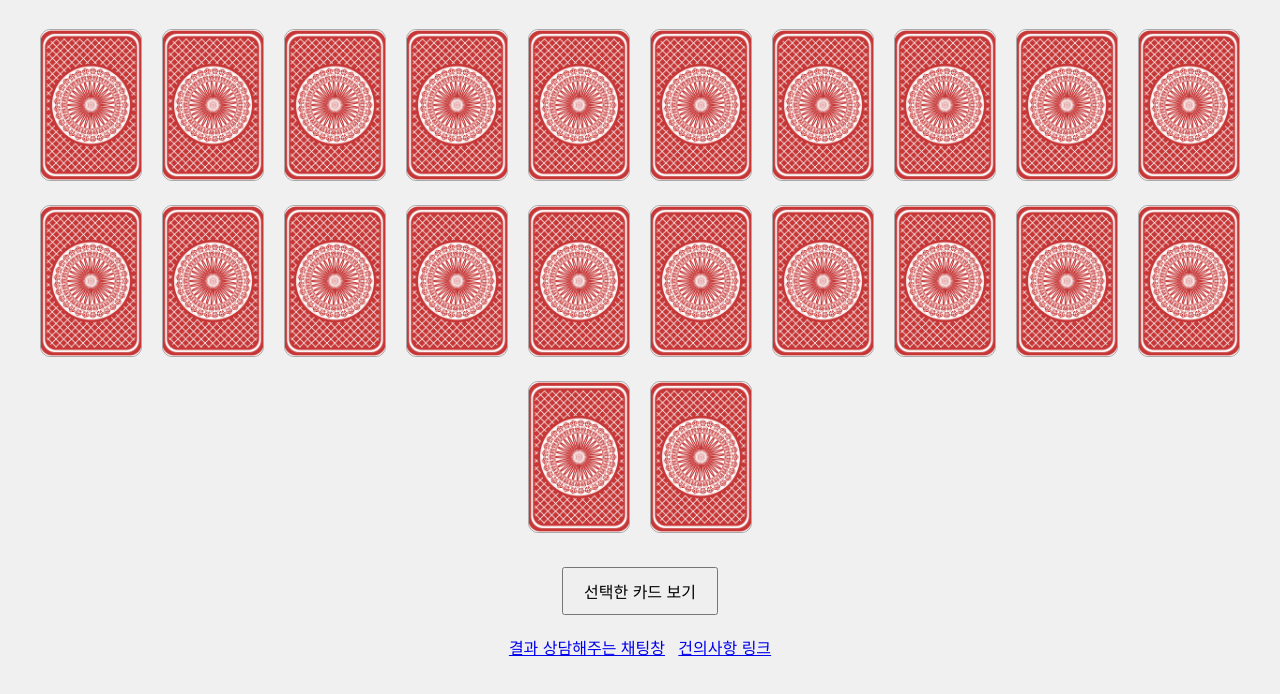
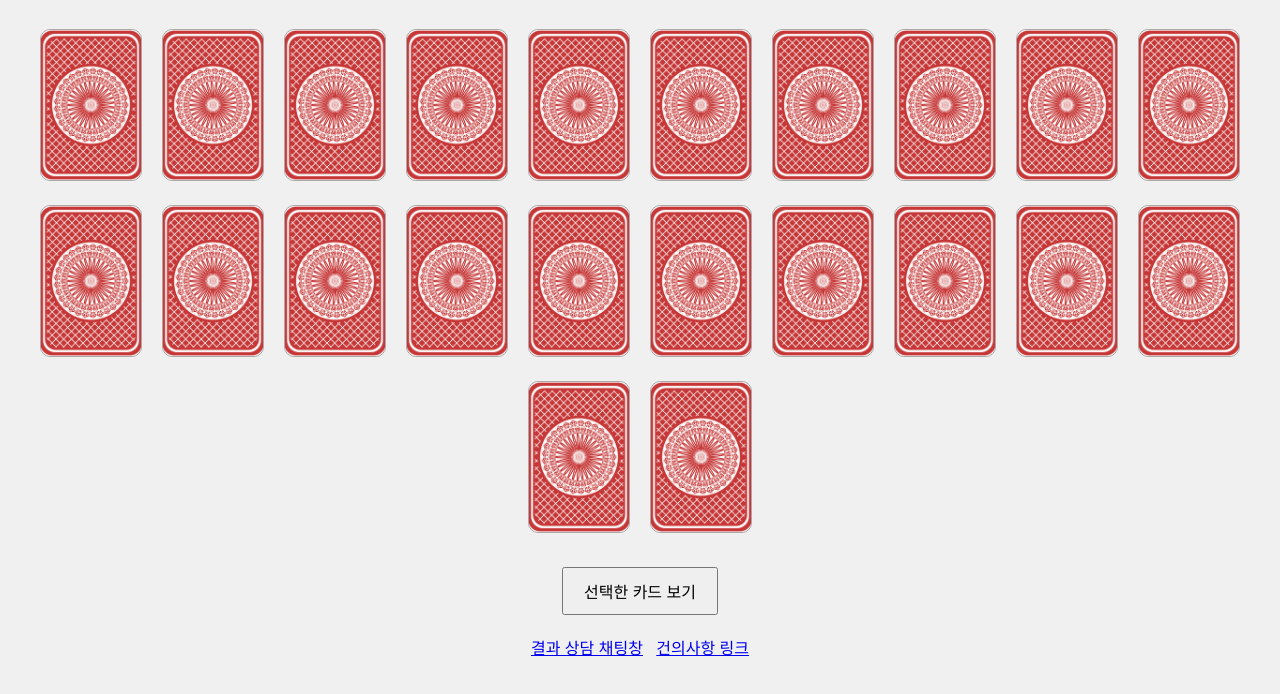
Before and after one commit to BestSecond/BestSecond.github.io, a plain HTML site: page myFolder/index.html in a window 1280 px wide. Shown: the part 98-792 px from the top of the page. Drawn offline with Linux system fonts and the light colour scheme.

Commit message:
Update index.html

```diff
--- a/myFolder/index.html
+++ b/myFolder/index.html
@@ -64,7 +64,7 @@
     <div id="result"></div>
 
      <div class="link-container">
-        <a href= https://store.wrtn.ai/store/details/chatbot/674e8d4742ac5ddbc57c9e5d target="_blank">결과 상담해주는 채팅창</a> &nbsp;
+        <a href= https://store.wrtn.ai/store/details/chatbot/674e8d4742ac5ddbc57c9e5d target="_blank">결과 상담 채팅창</a> &nbsp;
         <a href="https://open.kakao.com/o/gdq0vL2g" target="_blank">건의사항 링크</a>
 
     </div>
```
